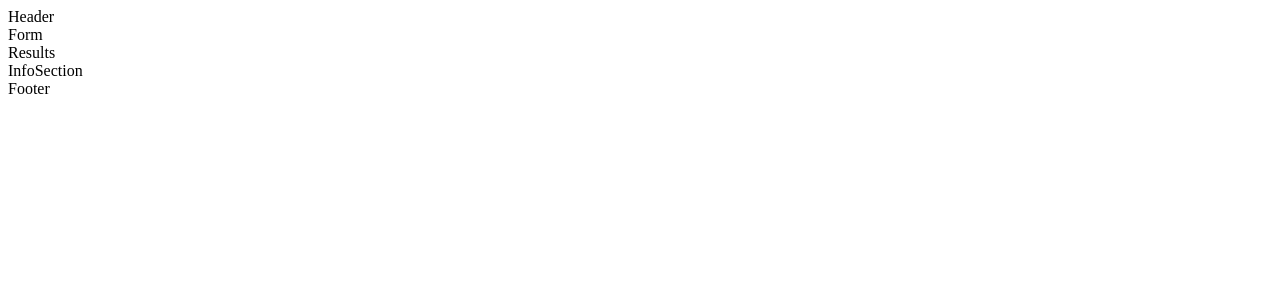
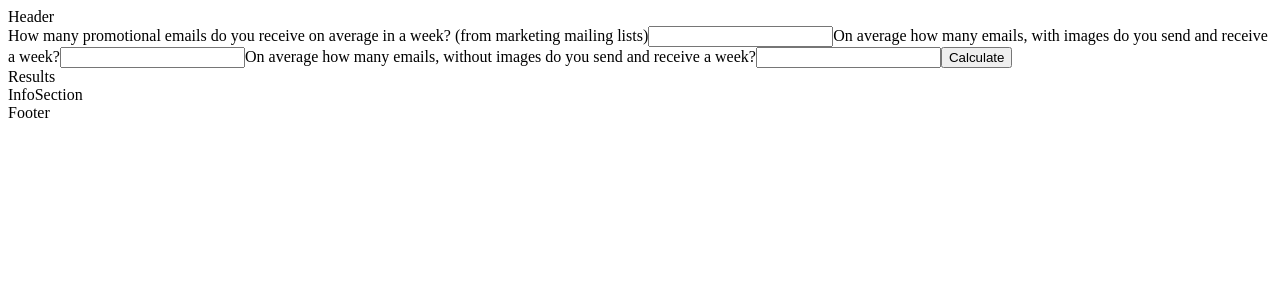
Before and after one commit to michalina-ok/react_final_project, a Next.js app: page / in a window 1280 px wide. Shown: the top 300 px of the page. Built offline with nearby package versions, Linux system fonts and the light colour scheme.

Commit message:
did form skeleten and updated sass variables

```diff
--- a/components/Form.js
+++ b/components/Form.js
@@ -1,6 +1,17 @@
 function Form() {
   return (
-    <form>Form</form>
+    <form>
+    <label htmlFor="form-question1">How many promotional emails do you receive on average in a week? (from marketing mailing lists)
+</label>
+    <input required type="number" name="question1" id="form-question1"></input>
+    <label htmlFor="form-question2">On average how many emails, with images do you send and receive a week?
+</label>
+    <input required type="number" name="question2" id="form-question2"></input>
+    <label htmlFor="form-question3">On average how many emails, without images do you send and receive a week?
+</label>
+    <input required type="number" name="question3" id="form-question3"></input>
+    <button>Calculate</button>
+    </form>
   )
 }
 
```
Also changed, not shown: styles/styles.scss (+7 -0 lines).
